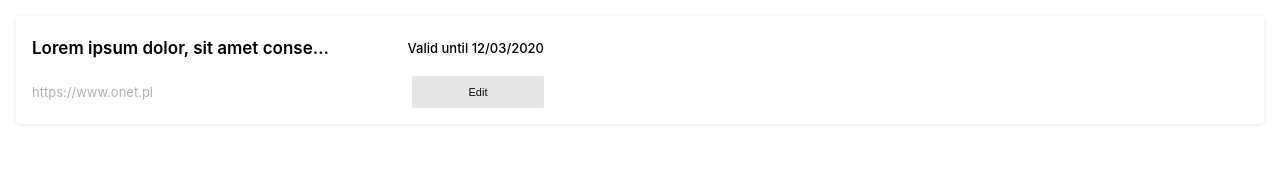
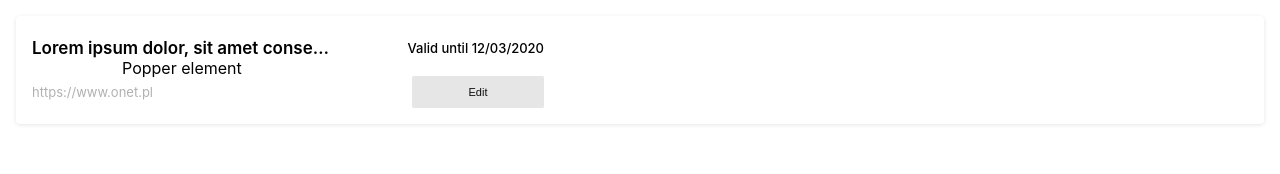
Before and after one commit to krzysztofzuraw/promo-code-extension, a React app: page / in a window 1280 px wide. Both pictures are taken after a click on the element 182 px from the left and 48 px from the top of the page. Shown: the top 174 px of the page. Built offline with nearby package versions, Linux system fonts and the light colour scheme.

Commit message:
feat: migrate to chrome

```diff
--- a/src/index.css
+++ b/src/index.css
@@ -11,7 +11,7 @@ html {
 }
 
 body {
-  min-height: 300px;
+  min-height: 350px;
   min-width: 500px;
   margin: 0;
   padding: 0;
--- a/src/list.tsx
+++ b/src/list.tsx
@@ -1,15 +1,37 @@
-import React, { FunctionComponent } from 'react';
+import React, { FunctionComponent, useState } from 'react';
+import CopyToClipboard from 'react-copy-to-clipboard';
+import { usePopper } from 'react-popper';
 
 export const List: FunctionComponent = () => {
+  const [copied, setCopied] = React.useState(false);
+  const [referenceElement, setReferenceElement] = useState<any>(null);
+  const [popperElement, setPopperElement] = useState<any>(null);
+  const [arrowElement, setArrowElement] = useState<any>(null);
+  const { styles, attributes } = usePopper(referenceElement, popperElement, {
+    modifiers: [{ name: 'arrow', options: { element: arrowElement } }],
+  });
   return (
     <>
       <ul>
         <li>
-          <div className="code" title="click to copy">
-            Lorem ipsum dolor, sit amet consectetur adipisicing elit. Porro neque debitis expedita
-            deserunt tempore, repudiandae quae, veritatis deleniti sapiente asperiores ducimus
-            perferendis hic blanditiis corporis temporibus dolorem, accusamus earum similique.
-          </div>
+          {copied && (
+            <div ref={setPopperElement} style={styles.popper} {...attributes.popper}>
+              Popper element
+              <div ref={setArrowElement} style={styles.arrow} />
+            </div>
+          )}
+          <CopyToClipboard text="lorem code">
+            <div
+              className="code"
+              title="Click to copy"
+              ref={setReferenceElement}
+              onClick={() => setCopied(true)}
+            >
+              Lorem ipsum dolor, sit amet consectetur adipisicing elit. Porro neque debitis expedita
+              deserunt tempore, repudiandae quae, veritatis deleniti sapiente asperiores ducimus
+              perferendis hic blanditiis corporis temporibus dolorem, accusamus earum similique.
+            </div>
+          </CopyToClipboard>
           <div className="valid-date align-right">Valid until 12/03/2020</div>
           <div className="url">https://www.onet.pl</div>
           <button className="button-default align-right">Edit</button>
--- a/webpack.config.js
+++ b/webpack.config.js
@@ -1,6 +1,7 @@
 const path = require('path');
 const HtmlWebpackPlugin = require('html-webpack-plugin');
 const { CleanWebpackPlugin } = require('clean-webpack-plugin');
+const CopyWebpackPlugin = require('copy-webpack-plugin');
 
 module.exports = {
   mode: 'development',
@@ -18,6 +19,9 @@ module.exports = {
   plugins: [
     new CleanWebpackPlugin({ cleanStaleWebpackAssets: false }),
     new HtmlWebpackPlugin({ template: 'src/index.html' }),
+    new CopyWebpackPlugin({
+      patterns: [{ from: './src/manifest.json' }],
+    }),
   ],
   output: { filename: '[name].js', path: path.resolve(__dirname, 'dist') },
 };
```
Also changed, not shown: package.json (+8 -1 lines), manifest.json (deleted), src/manifest.json (added), 1 other file (tests, documents, lock files or other folders).
